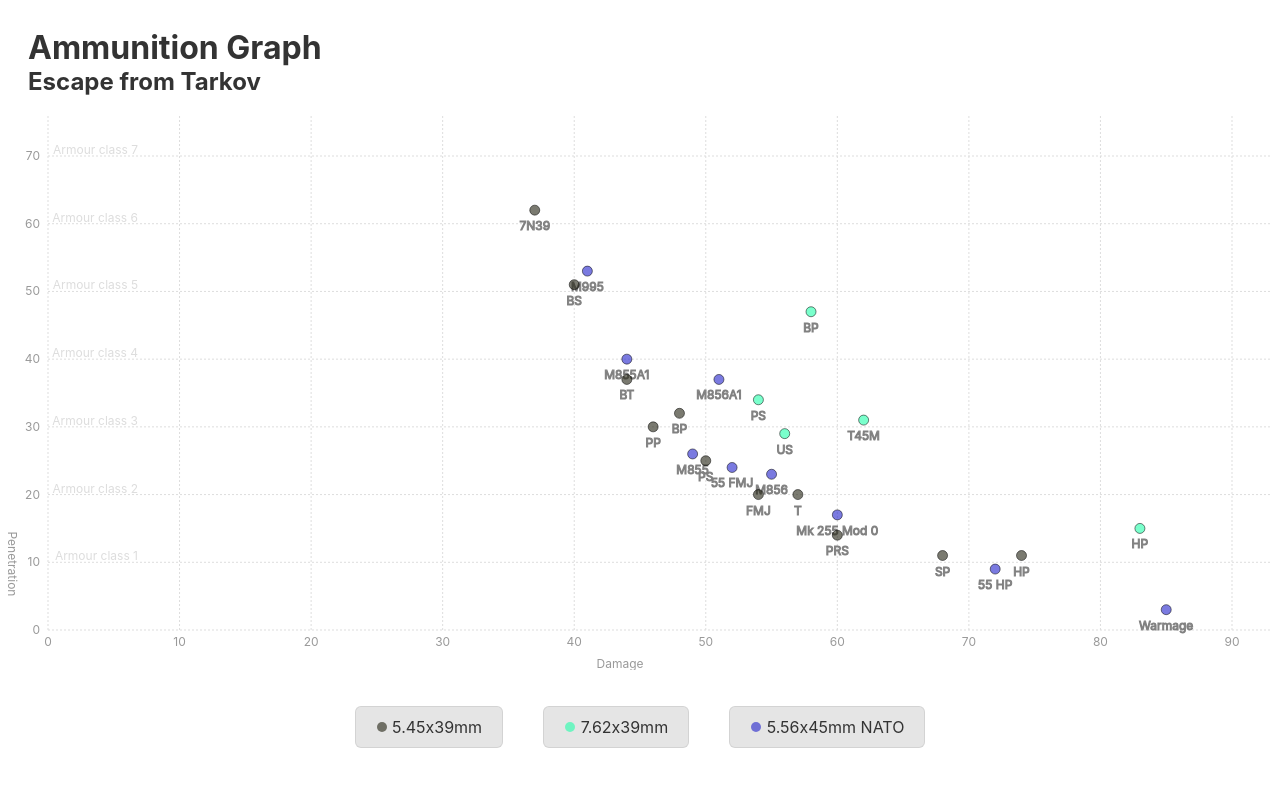
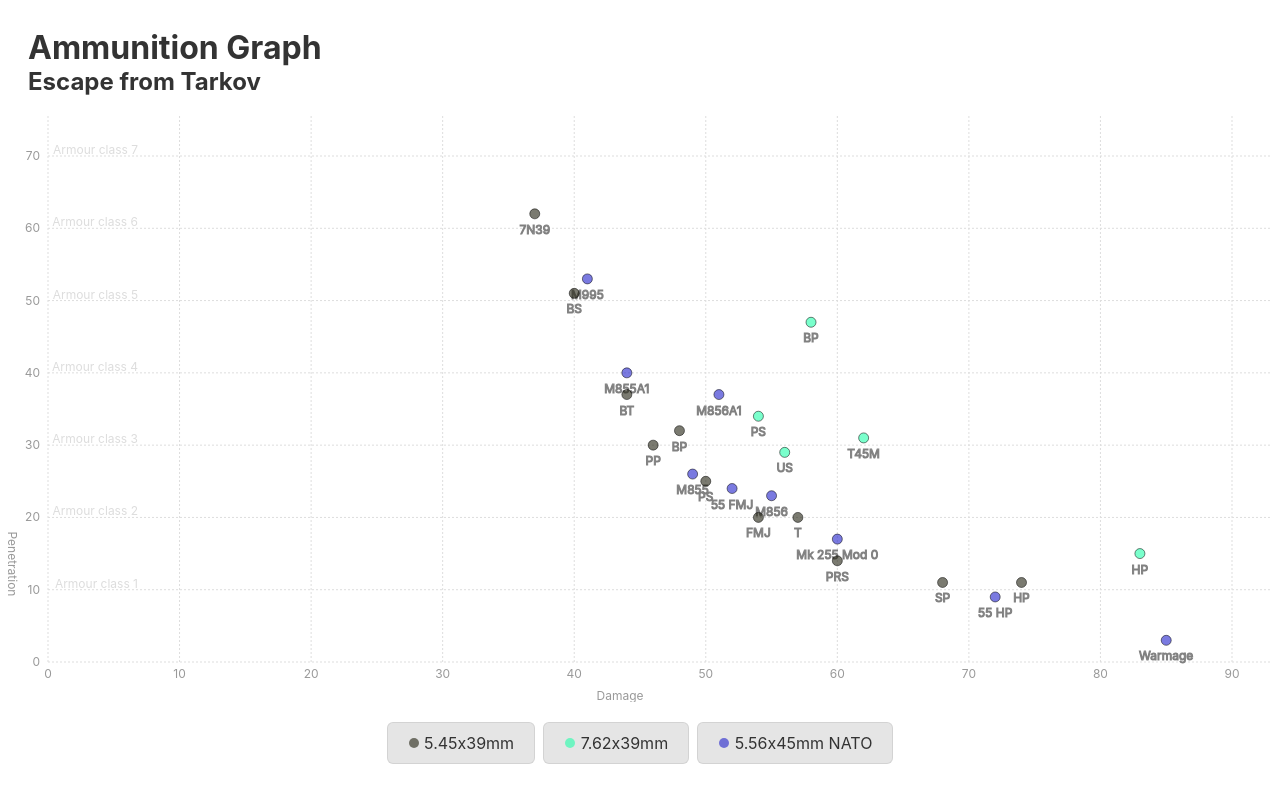
Before and after one commit to Benj0s/eft-ammunition, a Svelte app: page / in a window 1280 px wide. Built offline with nearby package versions, Linux system fonts and the light colour scheme.

Commit message:
feat(AmmoGraphKey): reducing button padding

```diff
--- a/src/components/ammo-graph-key/AmmoGraphKey.svelte
+++ b/src/components/ammo-graph-key/AmmoGraphKey.svelte
@@ -43,7 +43,7 @@
   }
 
   li {
-    padding: 20px;
+    padding: 4px;
     display: flex;
     align-content: center;
     justify-content: center;
```
